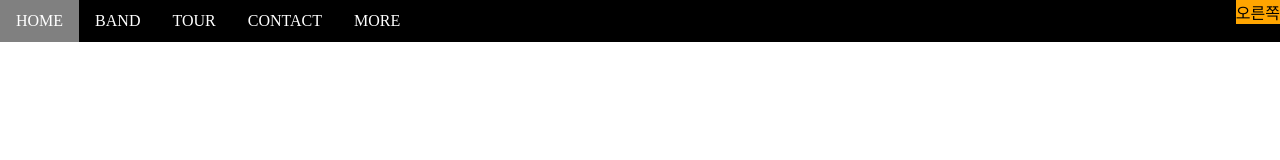
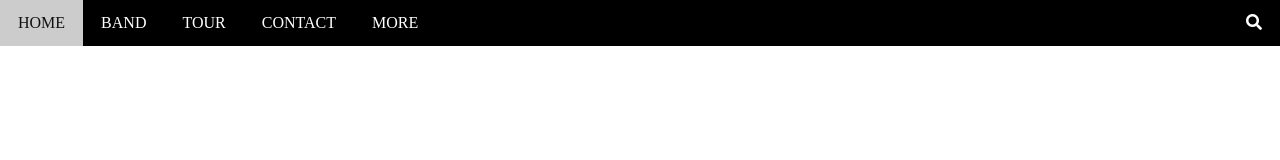
Before and after one commit to booldook/2020-kn-pb-04-band, a plain HTML site: page html/index.html in a window 1280 px wide. Drawn offline with Linux system fonts and the light colour scheme.

Commit message:
index.html

```diff
--- a/css/index.css
+++ b/css/index.css
@@ -1,10 +1,10 @@
 html, body {margin: 0; padding: 0;}
+
 .clearfix {clear: both;}
 
-.header {background-color: black;}
-
-.nav-wrap {color: white; float: left;}
-.nav-wrap > div {float: left; padding: 12px 16px;}
-.nav-wrap > div:hover {background-color: grey; cursor: pointer;}
-
-.sch-wrap {background-color: orange; float: right;}
+.header {background-color: black; color: white;}
+.nav-wrap {float: left;}
+.nav-wrap > div {float: left; padding: 14px 18px;}
+.nav-wrap > div:hover {cursor: pointer; background-color: #ccc; color: #111;}
+.sch-wrap {float: right;}
+.sch-wrap > span {padding: 14px 18px;}
--- a/html/index.html
+++ b/html/index.html
@@ -1,13 +1,12 @@
 <!DOCTYPE html>
 <html lang="ko">
-
 <head>
 	<meta charset="UTF-8">
 	<meta name="viewport" content="width=device-width, initial-scale=1.0">
 	<title>Band Website</title>
+	<link rel="stylesheet" href="https://cdnjs.cloudflare.com/ajax/libs/font-awesome/5.13.0/css/all.min.css">
 	<link rel="stylesheet" href="../css/index.css">
 </head>
-
 <body>
 	<div class="header">
 		<div class="nav-wrap">
@@ -18,10 +17,9 @@
 			<div>MORE</div>
 		</div>
 		<div class="sch-wrap">
-			오른쪽
+			<span class="fa fa-search"></span>
 		</div>
 		<div class="clearfix"></div>
 	</div>
 </body>
-
 </html>
```
